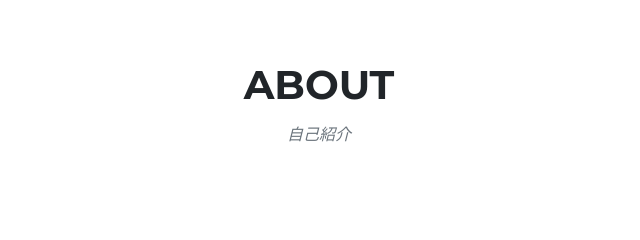
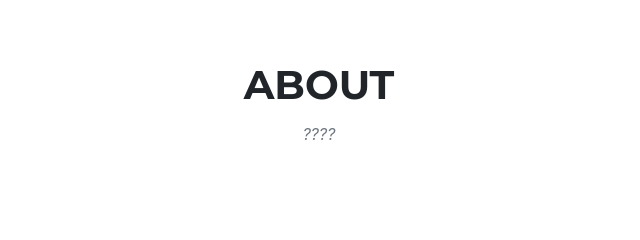
Before and after one commit to rainierrr/portfolio, a website: page index.html in a window 1280 px wide. Shown: the part 780-1020 px from the top of the page, 321-961 px from the left. Drawn offline with nearby package versions, Linux system fonts and the light colour scheme; a web font is replaced by a local one.

Commit message:
日本語バグテスト２

```diff
--- a/index.html
+++ b/index.html
@@ -46,7 +46,7 @@
 
                 <div class="text-center">
                     <h2 class="section-heading text-uppercase">About</h2>
-                    <h3 class="section-subheading text-muted">自己紹介</h3>
+                    <h3 class="section-subheading text-muted">????</h3>
                     <div class="row">
                         <div class="col-lg-4">
                             <img src="assets/img/about/icon.jpg" alt="" />
```
